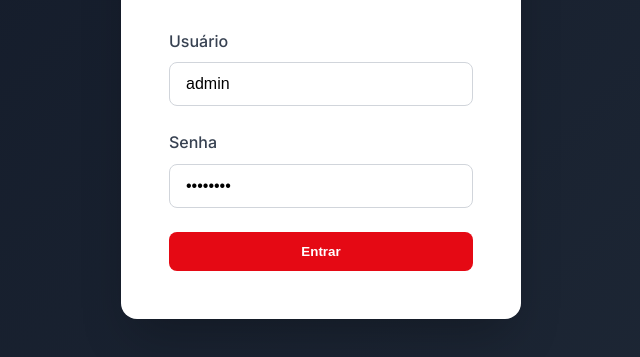
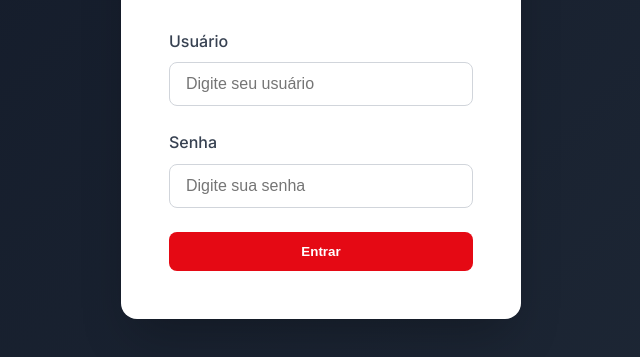
Before and after one commit to grupoevolution/nova-areamembros, a website: page public/admin.html in a window 1280 px wide. Shown: the part 349-706 px from the top of the page, without its empty margins (319-959 px from the left). Drawn offline with Linux system fonts and the light colour scheme.

Commit message:
Update admin.html

```diff
--- a/public/admin.html
+++ b/public/admin.html
@@ -161,12 +161,12 @@
             <form id="loginForm">
                 <div class="form-group">
                     <label class="form-label">Usuário</label>
-                    <input type="text" class="form-input" id="username" value="admin" required>
+                    <input type="text" class="form-input" id="username" placeholder="Digite seu usuário" autocomplete="off" required>
                 </div>
 
                 <div class="form-group">
                     <label class="form-label">Senha</label>
-                    <input type="password" class="form-input" id="password" value="admin123" required>
+                    <input type="password" class="form-input" id="password" placeholder="Digite sua senha" autocomplete="off" required>
                 </div>
 
                 <button type="submit" class="btn btn-primary" id="loginBtn">
```
